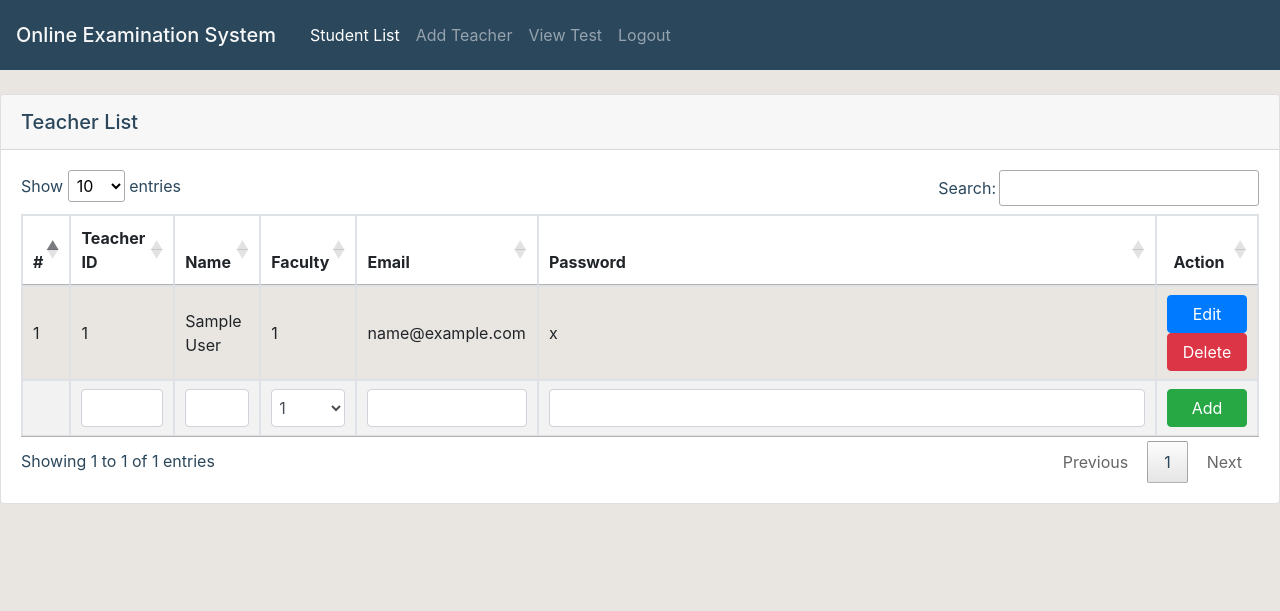
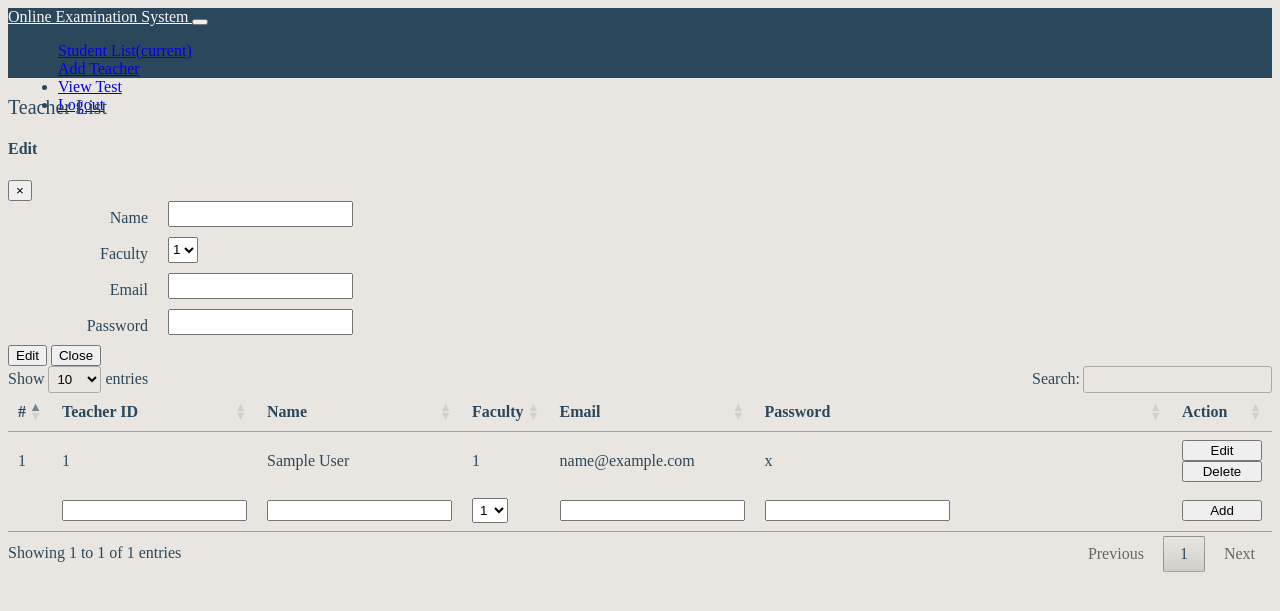
Before and after one commit to peiting00/PHP-Online-Examination-System, a PHP site: page /adminHome.php?nav=addTeacher in a window 1280 px wide. Shown: the top 611 px of the page. Run offline with PHP 8.4, Linux system fonts and the light colour scheme; tables that the repository leaves empty or names only in its code hold one stand-in row (values such as "Sample post"); lists and menus that the app fills with data are empty; some libraries are stand-ins or nearby versions.

Commit message:
edit teacher list

```diff
--- a/addTeacher.php
+++ b/addTeacher.php
@@ -6,10 +6,37 @@
         $(alertDiv).append("<button type='button' class='close' data-dismiss='alert'>&times;</button>"+
                             "</button>"+status);
     }
+
+    $(document).ready(function (){
+        $(".btn").click(function() {
+            var btnID = this.id;
+            var id = document.getElementsByName(btnID)[0].innerHTML;
+            var name = document.getElementsByName(btnID)[1].innerHTML;
+            var faculty = document.getElementsByName(btnID)[2].innerHTML;
+            var email = document.getElementsByName(btnID)[3].innerHTML;
+            var password = document.getElementsByName(btnID)[4].innerHTML;
+            document.getElementById("title").innerHTML = id;
+            $('#id').val(id);
+            $('#name').val(name);
+            $('#faculty').val(faculty);
+            $('#email').val(email);
+            $('#password').val(password);
+        });
+    });
 </script>
 <style>
-    .btn {
-        width: 80px;
+    .input {
+        display: flex;
+        flex-direction: row;
+        margin-bottom: 10px;
+    }
+
+    .modalLabel {
+        display: inline-block;
+        width: 140px;
+        text-align: right;
+        margin-top: 8px;
+        margin-right: 20px;
     }
 </style>
 <div class="alert" style="display: none; width: 100%;" id="alert" role="alert">
@@ -33,6 +60,7 @@
             </thead>
             <tbody>
             <?php
+                // search teacher
                 if (isset($_GET["search"])) {
                     $searchTerm = mysqli_real_escape_string($conn, htmlspecialchars($_GET["search"]));
                     $searchQuery = mysqli_query($conn, "SELECT * FROM teacher WHERE teacherID='$searchTerm' OR
@@ -47,14 +75,15 @@
                         echo "<td>{$searchRow[2]}</td>";
                         echo "<td>{$searchRow[3]}</td>";
                         echo "<td>{$searchRow[4]}</td>";
-                        echo "<td><button class='btn btn-primary' name='{$searchRow[0]}' onclick=\"window.location.href='edit.php?id=".$searchRow[0]."'\">Edit</a></button>";
-                        echo "<button class='btn btn-danger' name='{$searchRow[0]}' onclick=\"window.location.href='delete.php?id=".$searchRow[0]."'\">Delete</a></button></td>";
+                        echo "<td><button style='width: 80px;' class='btn btn-primary' data-toggle='modal' data-target='#editModal'\">Edit</a></button>";
+                        echo "<button style='width: 80px;' class='btn btn-danger'\">Delete</a></button></td>";
                         $searchRow = mysqli_fetch_row($searchQuery);
                         $i++;
                     } while ($searchRow);
                 } else {
                     include "dbConnection.php";
 
+                    // add teacher to database
                     if (isset($_POST["add"])) {
                         $id = $_POST["teacherID"];
                         $name = $_POST["teacherName"];
@@ -74,25 +103,46 @@
                             $error = mysqli_error($conn);
                             echo "<script>show_alert(\"$error\")</script>";
                         }
+
+                    // update teacher database
+                    } else if (isset($_POST["edit"])) {
+                        $id = $_POST["id"];
+                        $name = $_POST["name"];
+                        $faculty = $_POST["faculty"];
+                        $email = $_POST["email"];
+                        $password = $_POST["password"];
+                        $hashed_password = password_hash($password, PASSWORD_DEFAULT);
+
+                        $updateQuery = mysqli_query($conn,"UPDATE teacher
+                                SET teacherName='$name', facultyID='$faculty', email='$email', password_hash='$hashed_password'
+                                WHERE teacherID='$id'");
+
+                        if($updateQuery) {
+                            $_SESSION['update'] = "Record is updated successfully!";
+                        } else {
+                            echo mysqli_error($conn);
+                        }
                     }
 
+                    // load teacher list
                     $teacherQuery = mysqli_query($conn, "SELECT * FROM teacher");
                     $teacherRow = mysqli_fetch_row($teacherQuery);
                     $i = 1;
                     do {
                         echo "<tr><td>$i</td>";
-                        echo "<td>{$teacherRow[0]}</td>";
-                        echo "<td>{$teacherRow[1]}</td>";
-                        echo "<td>{$teacherRow[2]}</td>";
-                        echo "<td>{$teacherRow[3]}</td>";
-                        echo "<td>{$teacherRow[4]}</td>";
-                        echo "<td><button style='align-content: center;' class='btn btn-primary' name='{$teacherRow[0]}' onclick=\"window.location.href='edit.php?id=".$teacherRow[0]."'\">Edit</a></button>";
-                        echo "<button class='btn btn-danger' name='{$teacherRow[0]}' onclick=\"window.location.href='delete.php?id=".$teacherRow[0]."'\">Delete</a></button></td>";
+                        echo "<td name='$teacherRow[0]'>{$teacherRow[0]}</td>";
+                        echo "<td name='$teacherRow[0]'>{$teacherRow[1]}</td>";
+                        echo "<td name='$teacherRow[0]'>{$teacherRow[2]}</td>";
+                        echo "<td name='$teacherRow[0]'>{$teacherRow[3]}</td>";
+                        echo "<td name='$teacherRow[0]'>{$teacherRow[4]}</td>";
+                        echo "<td><button style='width: 80px;' class='btn btn-primary' id='$teacherRow[0]' data-toggle='modal' data-target='#editModal'\">Edit</a></button>";
+                        echo "<button style='width: 80px;' id='$teacherRow[0]' class='btn btn-danger'\">Delete</a></button></td>";
                         $teacherRow = mysqli_fetch_row($teacherQuery);
                         $i++;
                     } while ($teacherRow);
                 }
 
+                // add teacher form
                 echo "</tbody>";
                 echo "<form action='adminHome.php?nav=addTeacher' method='post'>";
                 echo "<tr><td></td>";
@@ -108,8 +158,55 @@
                 echo "</select></td>";
                 echo "<td><input type='text' class='form-control' name='email' required/></td>";
                 echo "<td><input type='text' class='form-control' name='password' required/></td>";
-                echo "<td><input type='submit' class='btn btn-success' name='add' value='Add'/></td></tr></form>\n";
+                echo "<td><input style='width: 80px;' type='submit' class='btn btn-success' name='add' value='Add'/></td></tr></form>\n";
             ?>
+
+            <!-- Edit Model -->
+            <div id="editModal" class="modal fade" role="dialog">
+            <div class="modal-dialog">
+                <!-- Modal content-->
+                <div class="modal-content">
+                <div class="modal-header">
+                    <h4 class="modal-title" id="title">Edit</h4>
+                    <button type="button" class="close" data-dismiss="modal">&times;</button>
+
+                </div>
+                <div class="modal-body">
+                    <form action="adminHome.php?nav=addTeacher" method="post">
+                        <input name="id" id="id" style="display: none;">
+                        <div class="input">
+                            <label class="modalLabel" for="name">Name</label>
+                            <input type="text" class="form-control" name="name" id="name" required>
+                        </div>
+                        <div class="input">
+                            <label class="modalLabel" for="faculty">Faculty</label>
+                            <select class='form-control' name="faculty" id='faculty' required>
+                            <?php
+                                $facultyQuery = mysqli_query($conn, "SELECT facultyID FROM faculty");
+                                if (mysqli_num_rows($facultyQuery) > 0) {
+                                    while ($facultyRow = mysqli_fetch_assoc($facultyQuery)) {
+                                        echo "<option  id='facultyID' value='{$facultyRow["facultyID"]}'>{$facultyRow["facultyID"]}</option>\n";
+                                    }
+                                }
+                            ?>
+                            </select>
+                        </div>
+                        <div class="input">
+                            <label class="modalLabel" for="email">Email</label>
+                            <input type="email" class="form-control" name="email" id="email" required/></label>
+                        </div>
+                        <div class="input">
+                            <label class="modalLabel" for="password">Password</label>
+                            <input type="password" class="form-control" name="password" id="password" required/></label>
+                        </div>
+                        <div class="modal-footer">
+                            <input type="submit" name="edit" class="btn btn-success" value="Edit"/>
+                            <input type="button" class="btn btn-danger" data-dismiss="modal" value="Close"/>
+                        </div>
+                    </form>
+                </div>
+                </div>
+            </div>
+            </div>
         </table>
-    </div>
 </div>
--- a/adminHome.php
+++ b/adminHome.php
@@ -58,6 +58,7 @@
 <body>
 <br>
     <?php
+        // menu
         if ($_GET["nav"] == "studentList") {
             include "studentList.php";
         } else if ($_GET["nav"] == "addTeacher") {
--- a/header.php
+++ b/header.php
@@ -2,7 +2,7 @@
 <html>
 <head>
     <title>Login Page</title>
-    <link rel="stylesheet" href="https://cdn.jsdelivr.net/npm/bootstrap@4.6.0/dist/css/bootstrap.min.css" integrity="sha384-B0vP5xmATw1+K9KRQjQERJvTumQW0nPEzvF6L/Z6nronJ3oUOFUFpCjEUQouq2+l" crossorigin="anonymous">    <link rel='stylesheet' href='https://cdnjs.cloudflare.com/ajax/libs/font-awesome/4.7.0/css/font-awesome.css'>
+    <!--<link rel="stylesheet" href="https://cdn.jsdelivr.net/npm/bootstrap@4.6.0/dist/css/bootstrap.min.css" integrity="sha384-B0vP5xmATw1+K9KRQjQERJvTumQW0nPEzvF6L/Z6nronJ3oUOFUFpCjEUQouq2+l" crossorigin="anonymous">-->
     <link rel="stylesheet" href="css/header.css">
     <!-- Rotobo Font -->
     <link href="https://fonts.googleapis.com/css?family=Roboto:300,400&display=swap" rel="stylesheet">
--- a/html/login.html
+++ b/html/login.html
@@ -2,7 +2,7 @@
 <html>
     <head>
         <title>Login Page</title>
-        <link rel="stylesheet" href="https://maxcdn.bootstrapcdn.com/bootstrap/3.3.7/css/bootstrap.css">
+        <link rel="stylesheet" href="https://maxcdn.bootstrapcdn.com/bootstrap/3.4.1/css/bootstrap.min.css">
         <!-- Font Awesome CSS -->
         <link rel='stylesheet' href='https://cdnjs.cloudflare.com/ajax/libs/font-awesome/4.7.0/css/font-awesome.css'>
         <link rel="stylesheet" href="css/login.css">
--- a/login.php
+++ b/login.php
@@ -38,6 +38,7 @@
 
         $password_hash = mysqli_fetch_row($loginQuery);
 
+        // show alert
         if($loginQuery) {
             if ($password_hash[0] == "") {
                 echo "<script>show_alert('fail_username')</script>";
```
